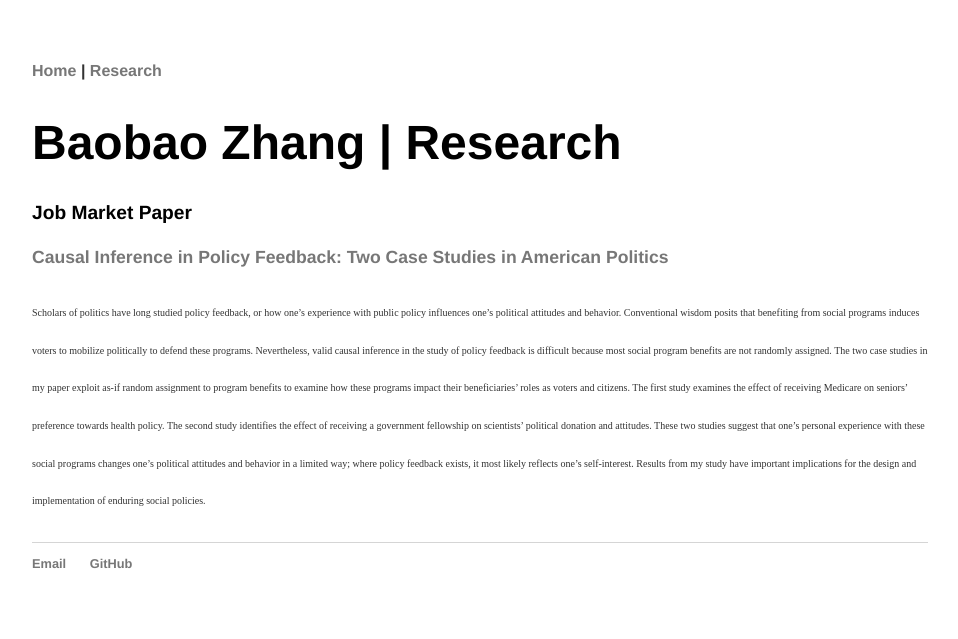
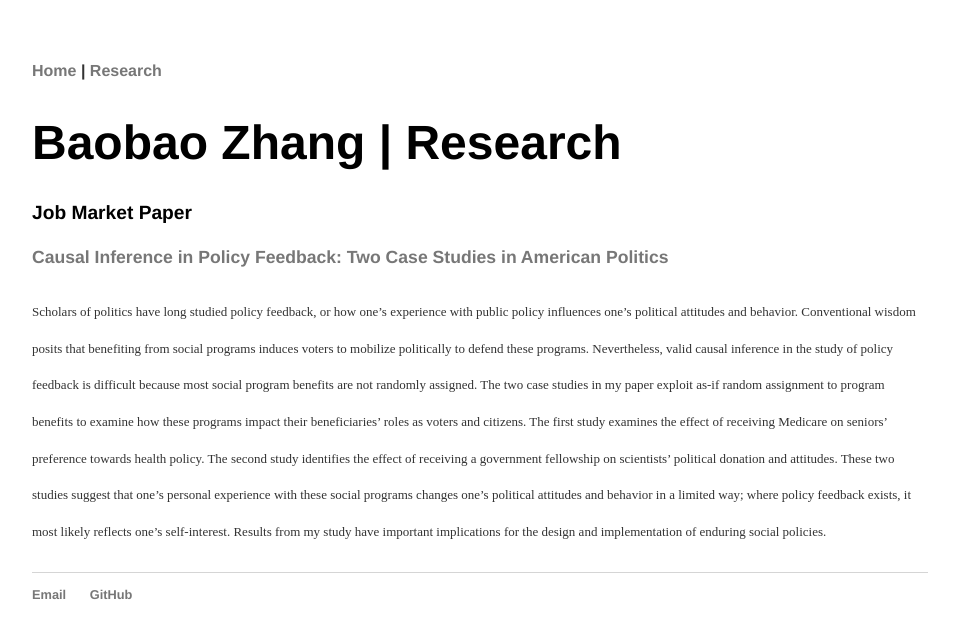
Before and after one commit to morganlivingston/baobaofzhang.github.io, a Jekyll site: the page built from research.html, in a window 1280 px wide. Shown: the top 639 px of the page, without its empty margins (160-1118 px from the left). Built offline with Jekyll 4.4.1, drawn with Linux system fonts in a browser that asks for light colours.

Commit message:
Update research.html

```diff
--- a/research.html
+++ b/research.html
@@ -10,7 +10,7 @@ title: Research
 
 			<h4><a href="documents/policy_feedback.pdf"><b>Causal Inference in Policy Feedback: Two Case Studies in American Politics</b></a></h4>
 
-<p><font size="-3">
+<p><font size="2">
 Scholars of politics have long studied policy feedback, or how one’s experience with public policy influences one’s political attitudes and behavior. Conventional wisdom posits that benefiting from social programs induces voters to mobilize politically to defend these programs. Nevertheless, valid causal inference in the study of policy feedback is difficult because most social program benefits are not randomly assigned. The two case studies in my paper exploit as-if random assignment to program benefits to examine how these programs impact their beneficiaries’ roles as voters and citizens. The first study examines the effect of receiving Medicare on seniors’ preference towards health policy. The second study identifies the effect of receiving a government fellowship on scientists’ political donation and attitudes. These two studies suggest that one’s personal experience with these social programs changes one’s political attitudes and behavior in a limited way; where policy feedback exists, it most likely reflects one’s self-interest. Results from my study have important implications for the design and implementation of enduring social policies.
 </font></p>
 
```
